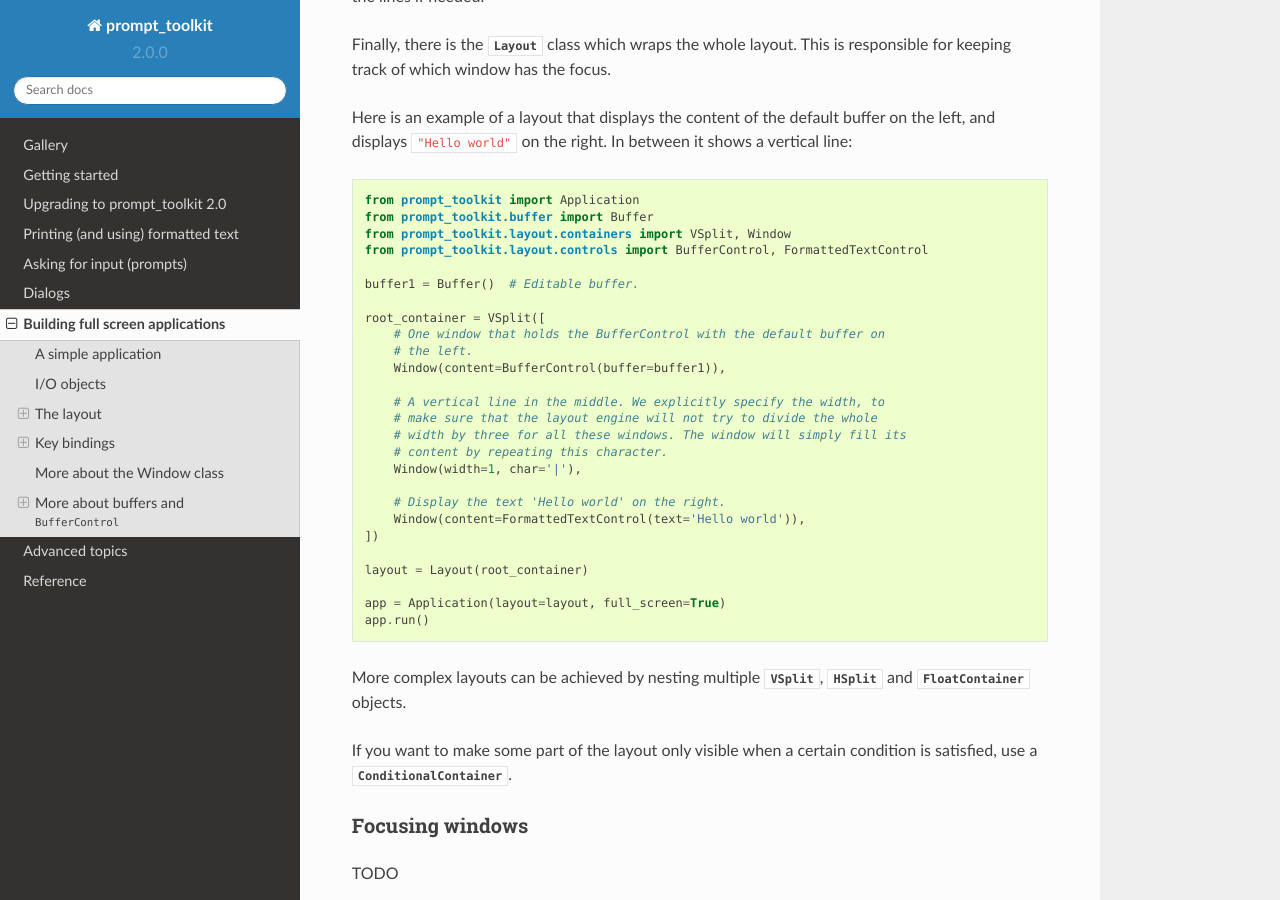
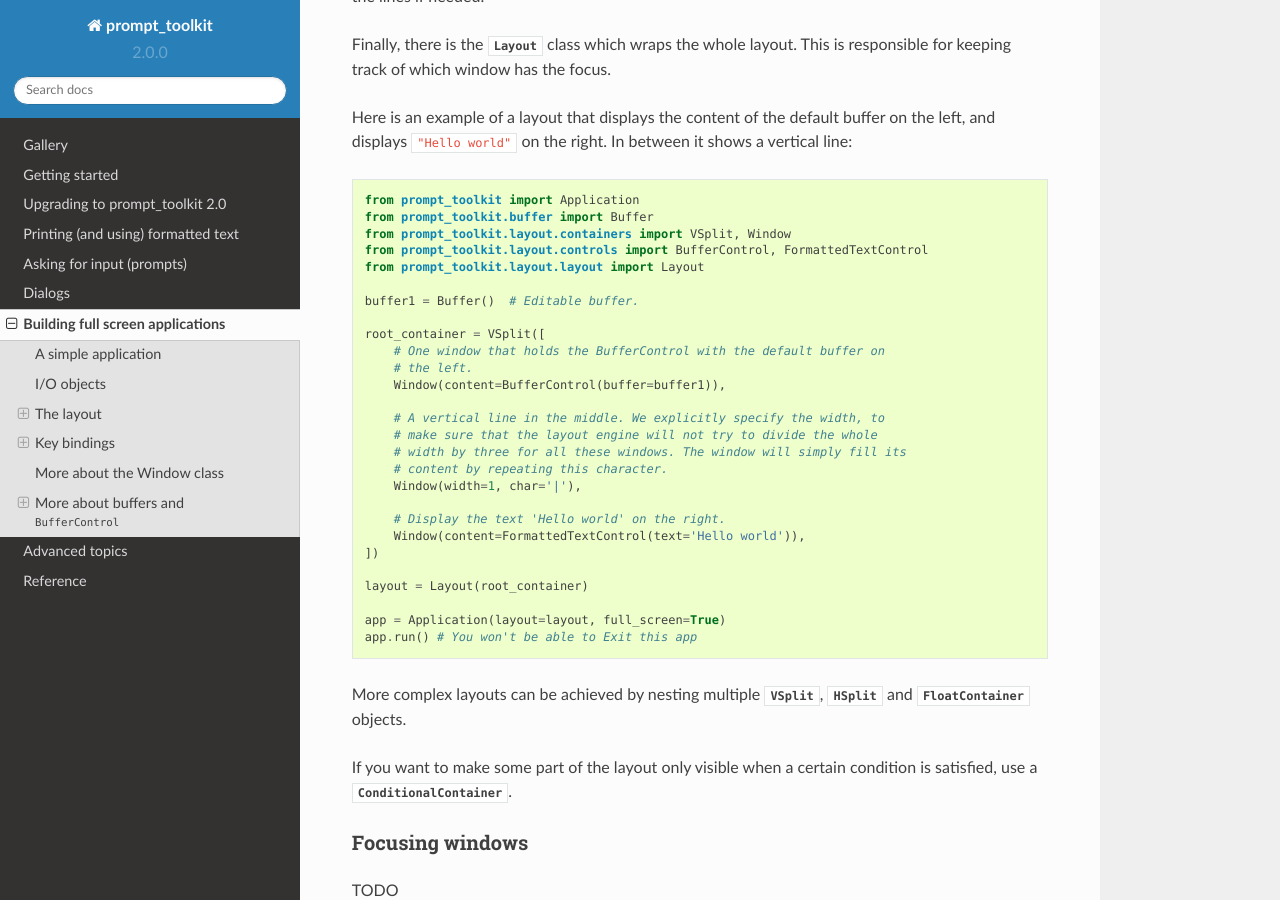
Before and after one commit to dbcli/pgcli, a Sphinx documentation site: the page built from docs/pages/full_screen_apps.rst, in a window 1280 px wide and 900 px high, scrolled down 2933 px. Built offline with Sphinx 7.4.7 and the Read the Docs theme 2.0.0, drawn with Linux system fonts in a browser that asks for light colours; pages that are not in the unit, such as notebooks, are missing from menus.

Commit message:
missing layout import fixed now

```diff
--- a/docs/pages/full_screen_apps.rst
+++ b/docs/pages/full_screen_apps.rst
@@ -190,6 +190,7 @@ vertical line:
     from prompt_toolkit.buffer import Buffer
     from prompt_toolkit.layout.containers import VSplit, Window
     from prompt_toolkit.layout.controls import BufferControl, FormattedTextControl
+    from prompt_toolkit.layout.layout import Layout
 
     buffer1 = Buffer()  # Editable buffer.
 
@@ -211,7 +212,7 @@ vertical line:
     layout = Layout(root_container)
 
     app = Application(layout=layout, full_screen=True)
-    app.run()
+    app.run() # You won't be able to Exit this app
 
 
 More complex layouts can be achieved by nesting multiple
```
